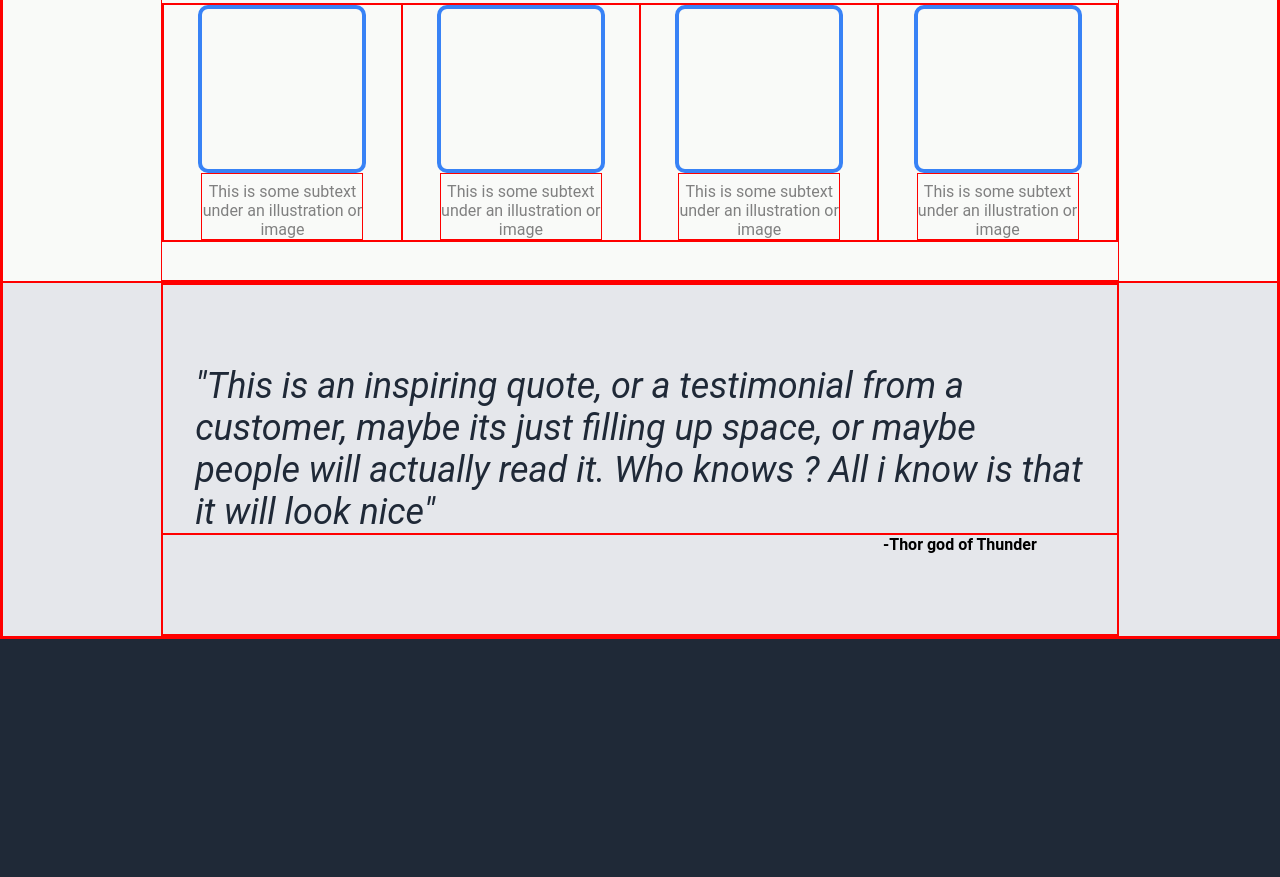
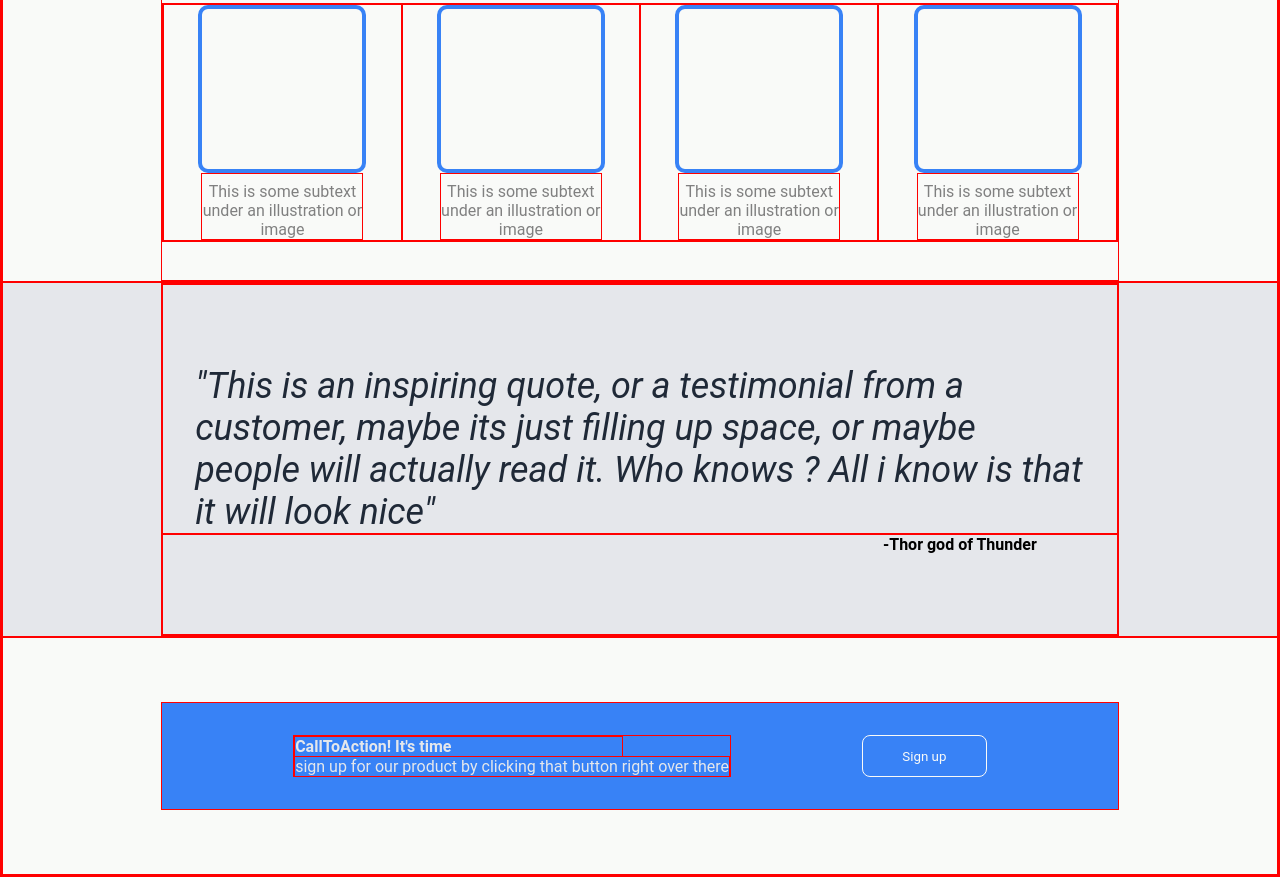
Before and after one commit to AndrewGreenslade/Odin-Project-Landing-Page, a plain HTML site: page index.html in a window 1280 px wide. Shown: the part 554-1431 px from the top of the page. Before the commit the page ends 1193 px from the top, so only its background shows below. Drawn offline with Linux system fonts and the light colour scheme.

Commit message:
Call to action section added

```diff
--- a/index.html
+++ b/index.html
@@ -74,5 +74,20 @@
         <strong id="QuoteAuthor" class="bg-gray">-Thor god of Thunder</strong>
       </div>
     </div>
+
+    <div class="bg-white" id="CallToActionSection">
+      <div id="CallToActionBox" class="bg-blue">
+        <div id=" CallToActionDescription" class="bg-blue">
+          <strong id="CallToActionHeader" class="bg-blue"
+            >CallToAction! It's time</strong
+          >
+          <span id="CallToActionText" class="bg-blue">
+            sign up for our product by clicking that button right over there
+          </span>
+        </div>
+
+        <button id="CallToActionButton" class="bg-blue">Sign up</button>
+      </div>
+    </div>
   </body>
 </html>
--- a/style.css
+++ b/style.css
@@ -139,7 +139,6 @@ header {
     display: flex;
     margin: 0 auto;
     flex-direction: column;
-
 }
 
 #QuoteText{
@@ -152,6 +151,43 @@ header {
     padding: var(--padding-default);
     text-align: end;
     padding: 0rem 5rem 5rem 0rem;
+}
+
+#CallToActionSection{
+    padding: 4rem 0rem 4rem 0rem;
+}
+
+#CallToActionBox{
+    width: 75%;
+    flex: 1 1 auto;
+    display: flex;
+    margin: 0 auto;
+    color:#e5e7eb;
+    justify-content: space-evenly;
+    padding: 2rem 0rem 2rem 0rem;
+}
+
+#CallToActionDescription{
+
+}
+
+#CallToActionHeader{
+    width: 75%;
+    flex: 1 1 auto;
+    display: flex;
+    flex-direction: column;
+}
+
+#CallToActionText{
+
+}
+
+#CallToActionButton{
+    background-color: var(--primary-color-button);
+    color: var(--main-text-color);
+    border-radius: 8px;
+    border-color: #F9FAF8;
+    width: 125px;
 }
 
 a:link {
@@ -188,3 +224,7 @@ a:active {
 .bg-gray{
     background-color: var(--secondary-text-color);
 }
+
+.bg-blue{
+    background-color: var(--primary-color-button);
+}
```
